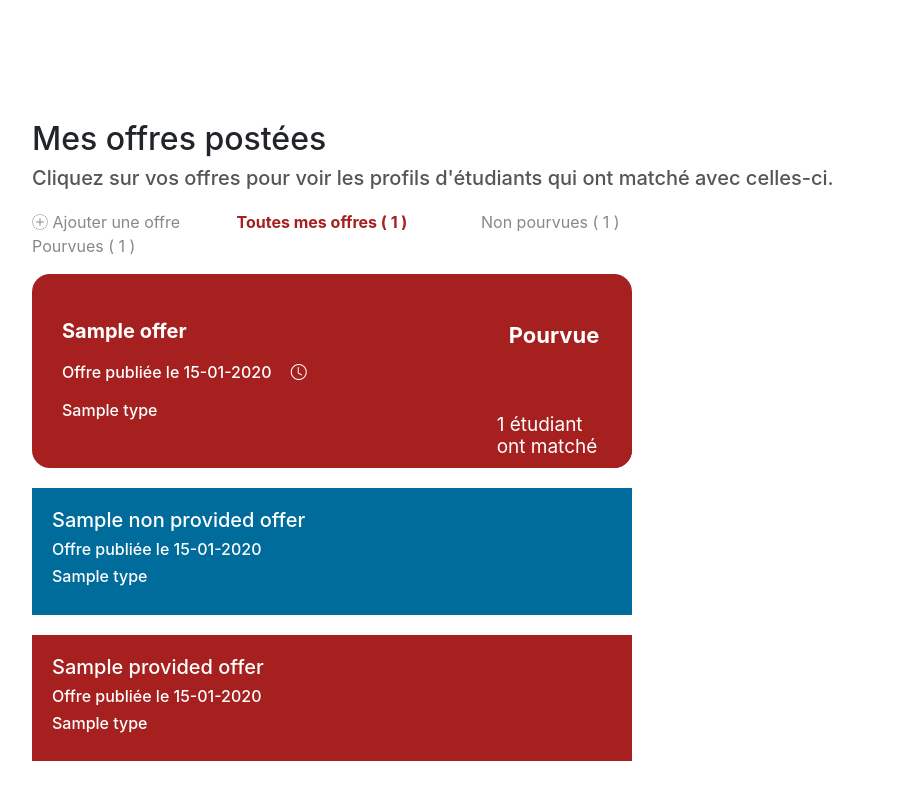
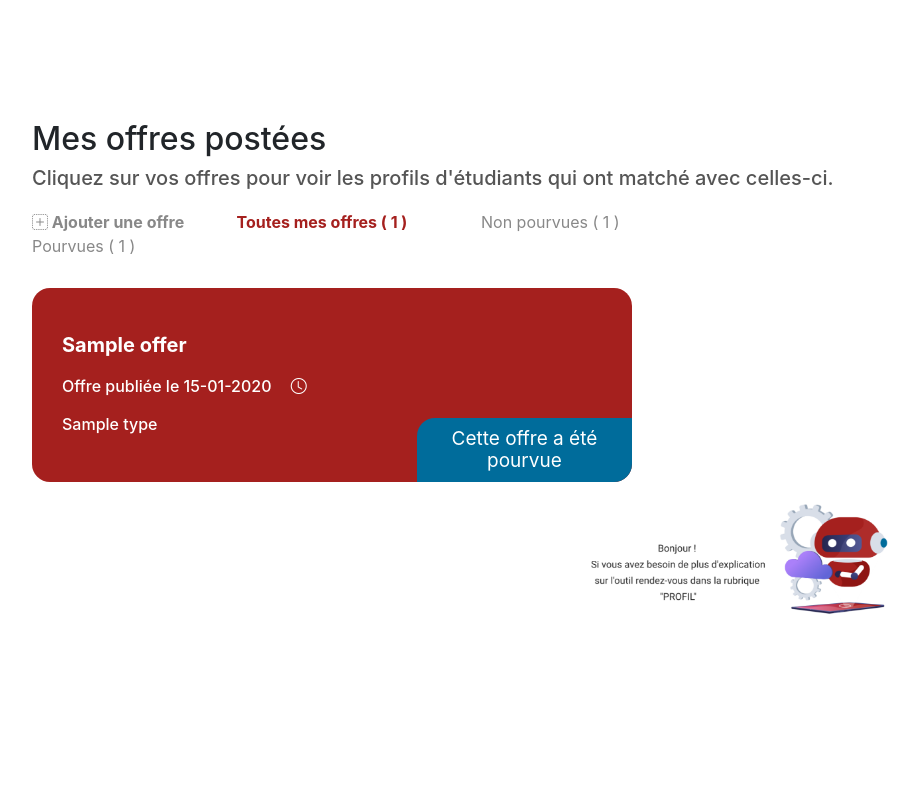
Before and after one commit to MWMatthieuL/ISCOM, a Symfony app: template templates/match_and_offers/offers.html.twig in a window 1280 px wide. Shown: the whole page, without its empty margins (32-951 px from the left). Run offline with Twig, Linux system fonts and the light colour scheme; the template is opened without the code that fills it: most values are stand-ins (such as "Sample title", 1, 10 or a date in 2020); style sheets or scripts are compiled from the project's sources; some libraries are stand-ins or nearby versions.

Commit message:
Add match and offers 2

```diff
--- a/src/Controller/MatchAndOfferController.php
+++ b/src/Controller/MatchAndOfferController.php
@@ -2,6 +2,7 @@
 
 namespace App\Controller;
 
+use App\Entity\Matching;
 use App\Entity\Offer;
 use Doctrine\Common\Collections\ArrayCollection;
 use Doctrine\ORM\EntityManager;
@@ -18,6 +19,10 @@ class MatchAndOfferController extends AbstractController
     public function offers(EntityManagerInterface $manager): Response
     {
         $user = $this->getUser();
+
+        $offers = $manager->getRepository(Offer::class)->findBy([
+            'company' => $user->getId()
+        ]);
 
         $offers = $manager->getRepository(Offer::class)->findBy([
             'company' => $user->getId()
--- a/templates/match_and_offers/offers.html.twig
+++ b/templates/match_and_offers/offers.html.twig
@@ -9,20 +9,23 @@
             width: 200px;
         }
 
-        .tab-active, #provided-tab:hover {
+        #add a {
+            color: #888 !important;
+            text-decoration: none !important;
+        }
+
+        .tab-active, .tab:hover, #add a:hover {
             color: #A5201E !important;
             font-weight: bold;
-            transition: 1s ease;
         }
-
     </style>
     <h2>Mes offres postées</h2>
     <h5 style="color: #555555;">Cliquez sur vos offres pour voir les profils d'étudiants qui ont matché avec celles-ci.</h5>
-    <ul class="tabs" style="list-style: none; padding-left: 0; ; margin-top: 20px">
-        <li id='provided-tab' style="display: inline-block; ;"><i style="" class="bi bi-plus-circle-dotted"></i>  Ajouter une offre</li>
-        <li id='all-tab' class="tab-active" style="display: inline-block; margin-right: 40px;">Toutes mes offres ( {{ offers|length }} )</li>
-        <li id='non-provided-tab' style="display: inline-block; ;">Non pourvues ( {{ nonProvidedOffers|length }} )</li>
-        <li id='non-provided-tab' style="display: inline-block; margin-right: 40px;">Pourvues ( {{ providedOffers|length }} )</li>
+    <ul class="tabs" style="list-style: none; padding-left: 0; ; margin-top: 20px; margin-bottom: 30px">
+        <li id="add" style="display: inline-block;font-weight: bold;"><a href="{{ path('questions_company_new') }}"><i style="" class="bi bi-plus-square-dotted"></i>  Ajouter une offre</a></li>
+        <li id='all-tab' class="tab tab-active" style="display: inline-block; margin-right: 40px;">Toutes mes offres ( {{ offers|length }} )</li>
+        <li id='non-provided-tab' class="tab" style="display: inline-block; margin-right: 40px;">Non pourvues ( {{ nonProvidedOffers|length }} )</li>
+        <li id='provided-tab' class="tab" style="display: inline-block; margin-right: 40px;">Pourvues ( {{ providedOffers|length }} )</li>
     </ul>
     <div id="all-offers">
         {% for offer in offers %}
@@ -30,31 +33,88 @@
                 <h5 style="font-weight: bold">{{ offer.title }}</h5>
                 <h6 style="margin: 1.2rem 0">Offre publiée le {{ offer.publishedAt|date("d-m-Y") }} <i class="bi bi-clock" style="margin-left: 15px"></i></h6>
                 <h6>{{ offer.type|capitalize }}</h6>
-                <div style="position: absolute; right: 22px;top: 27px;padding: 18px 11px; font-weight: bold; font-size: 22px;border-radius: 9px;background: #A5201E;">Pourvue</div>
-                <div style="position: absolute;right: 0;bottom: 0;padding: 10px 35px;border-radius: 18px 0 18px 0;background: #A5201E;font-size: 19px;line-height: 22px;">
-                    {{ offer.matchings.count }}
-                    étudiant{{ offer.matchings.count > 1 ? 's' : '' }}<br>
-                    {{ offer.matchings.count > 1 ? 'a' : 'ont' }} matché
-                </div>
+                {% if offer.provided %}
+                    <div style="text-align: center;position: absolute;right: 0;bottom: 0;padding: 10px 35px;border-radius: 18px 0 18px 0;background: #006C9B;font-size: 19px;line-height: 22px;">
+                        Cette offre a été<br>
+                        pourvue
+                    </div>
+                {% else %}
+                    <div style="text-align: center;position: absolute; right: 22px;top: 27px;padding: 18px 11px; font-weight: bold; font-size: 22px;border-radius: 9px;background: #A5201E;">Pourvue</div>
+                    <div style="text-align: center;position: absolute;right: 0;bottom: 0;padding: 10px 35px;border-radius: 18px 0 18px 0;background: #A5201E;font-size: 19px;line-height: 22px;">
+                        {% if offer.matchings.count > 0 %}
+                            {{ offer.matchings.count }}
+                            étudiant{{ offer.matchings.count == 1 ? '' : 's' }}<br>
+                            {{ offer.matchings.count == 1 ? 'a' : 'ont' }} matché
+                        {% else %}
+                            Pas encore<br>de match
+                        {% endif %}
+                    </div>
+                {% endif %}
             </div>
         {% endfor %}
     </div>
     <div id="non-provided-offers">
         {% for offer in nonProvidedOffers %}
-            <div style="width: 70%; background: #006C9B; color: #fff; padding: 20px; margin-bottom: 20px">
-                <h5>{{ offer.title }}</h5>
-                <h6>Offre publiée le {{ offer.publishedAt|date("d-m-Y") }}</h6>
+            <div style="position:relative ; width: 70%; background: #006C9B; color: #fff; padding: 45px 30px 40px 30px; margin-bottom: 20px; border-radius: 18px;">
+                <h5 style="font-weight: bold">{{ offer.title }}</h5>
+                <h6 style="margin: 1.2rem 0">Offre publiée le {{ offer.publishedAt|date("d-m-Y") }} <i class="bi bi-clock" style="margin-left: 15px"></i></h6>
                 <h6>{{ offer.type|capitalize }}</h6>
+                <div style="position: absolute; right: 22px;top: 27px;padding: 18px 11px; font-weight: bold; font-size: 22px;border-radius: 9px;background: #A5201E;">Pourvue</div>
+                <div style="text-align: center;position: absolute;right: 0;bottom: 0;padding: 10px 35px;border-radius: 18px 0 18px 0;background: #A5201E;font-size: 19px;line-height: 22px;">
+                    {% if offer.matchings.count > 0 %}
+                        {{ offer.matchings.count }}
+                        étudiant{{ offer.matchings.count == 1 ? '' : 's' }}<br>
+                        {{ offer.matchings.count == 1 ? 'a' : 'ont' }} matché
+                    {% else %}
+                        Pas encore<br>de match
+                    {% endif %}
+                </div>
             </div>
         {% endfor %}
     </div>
     <div id="provided-offers">
         {% for offer in providedOffers %}
-            <div style="width: 70%; background: #A5201E; color: #fff; padding: 20px; margin-bottom: 20px; ">
-                <h5>{{ offer.title }}</h5>
-                <h6>Offre publiée le {{ offer.publishedAt|date("d-m-Y") }}</h6>
-                <h6>{{ offer.type }}</h6>
+            <div style="position:relative ; width: 70%; background: {{ offer.provided ? '#A5201E' : '#006C9B'}}; color: #fff; padding: 45px 30px 40px 30px; margin-bottom: 20px; border-radius: 18px;">
+                <h5 style="font-weight: bold">{{ offer.title }}</h5>
+                <h6 style="margin: 1.2rem 0">Offre publiée le {{ offer.publishedAt|date("d-m-Y") }} <i class="bi bi-clock" style="margin-left: 15px"></i></h6>
+                <h6>{{ offer.type|capitalize }}</h6>
+                <div style="text-align: center;position: absolute;top: 50%; right: 0;transform: translate(0, -50%);padding: 10px 20px;font-size: 19px;line-height: 22px;">
+                    Cette offre est pourvue. Retrouvez l'étudiant<br>séléctionné dans la rubrique "MATCHS CONCLUS"
+                </div>
             </div>
         {% endfor %}
     </div>
+    <img style="float: right; clear: both; width: 35%" src="{{ asset('images/explication.png') }}">
+    <script
+            src="https://code.jquery.com/jquery-3.6.0.slim.min.js"
+            integrity="sha256-u7e5khyithlIdTpu22PHhENmPcRdFiHRjhAuHcs05RI="
+            crossorigin="anonymous"></script>
+    <script>
+        $('#non-provided-offers').hide();
+        $('#provided-offers').hide();
+        $('#non-provided-tab').click(function() {
+            $('#non-provided-tab').addClass('tab-active');
+            $('#non-provided-offers').show();
+            $('#provided-tab').removeClass('tab-active');
+            $('#provided-offers').hide();
+            $('#all-tab').removeClass('tab-active');
+            $('#all-offers').hide();
+        });
+        $('#provided-tab').click(function() {
+            $('#provided-tab').addClass('tab-active');
+            $('#provided-offers').show();
+            $('#non-provided-tab').removeClass('tab-active');
+            $('#non-provided-offers').hide();
+            $('#all-tab').removeClass('tab-active');
+            $('#all-offers').hide();
+        });
+        $('#all-tab').click(function() {
+            $('#non-provided-tab').removeClass('tab-active');
+            $('#non-provided-offers').hide();
+            $('#provided-tab').removeClass('tab-active');
+            $('#provided-offers').hide();
+            $('#all-tab').addClass('tab-active');
+            $('#all-offers').show();
+        });
+    </script>
 {% endblock %}
```
Also changed, not shown: src/Controller/QuestionController.php (+5 -5 lines), public/images/explication.png (added).
